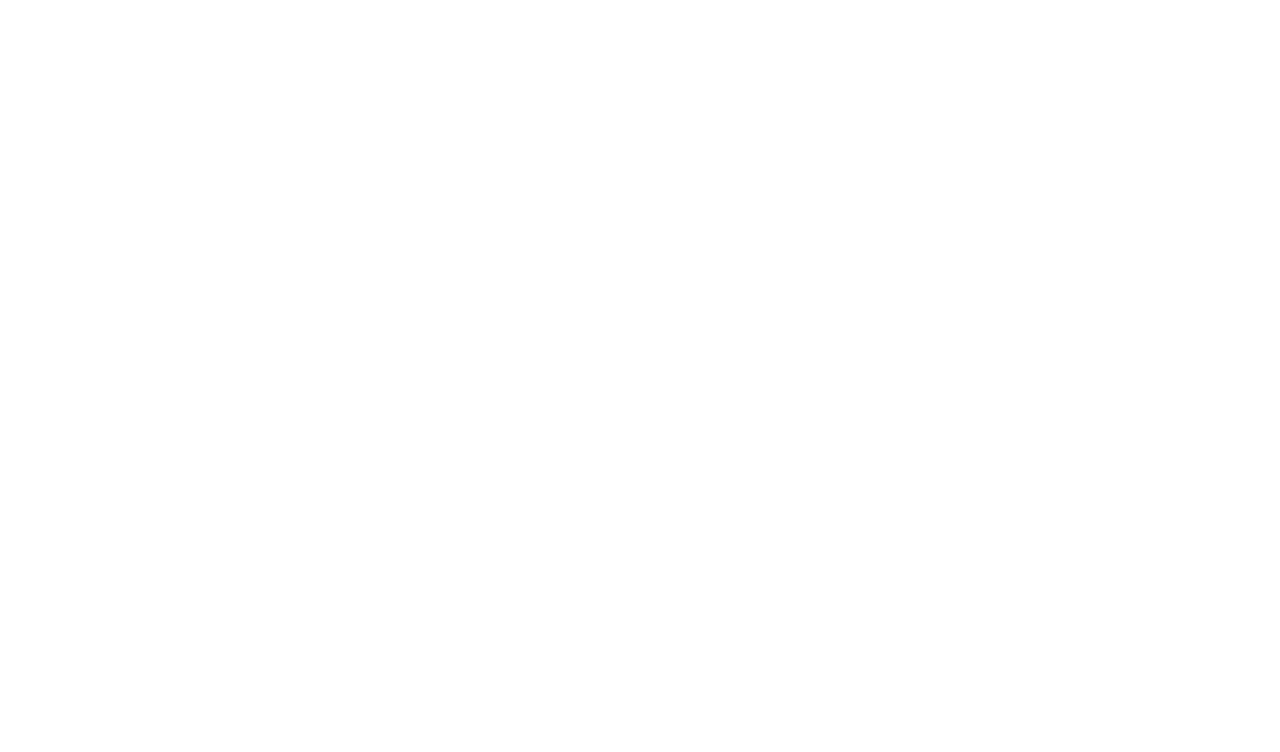
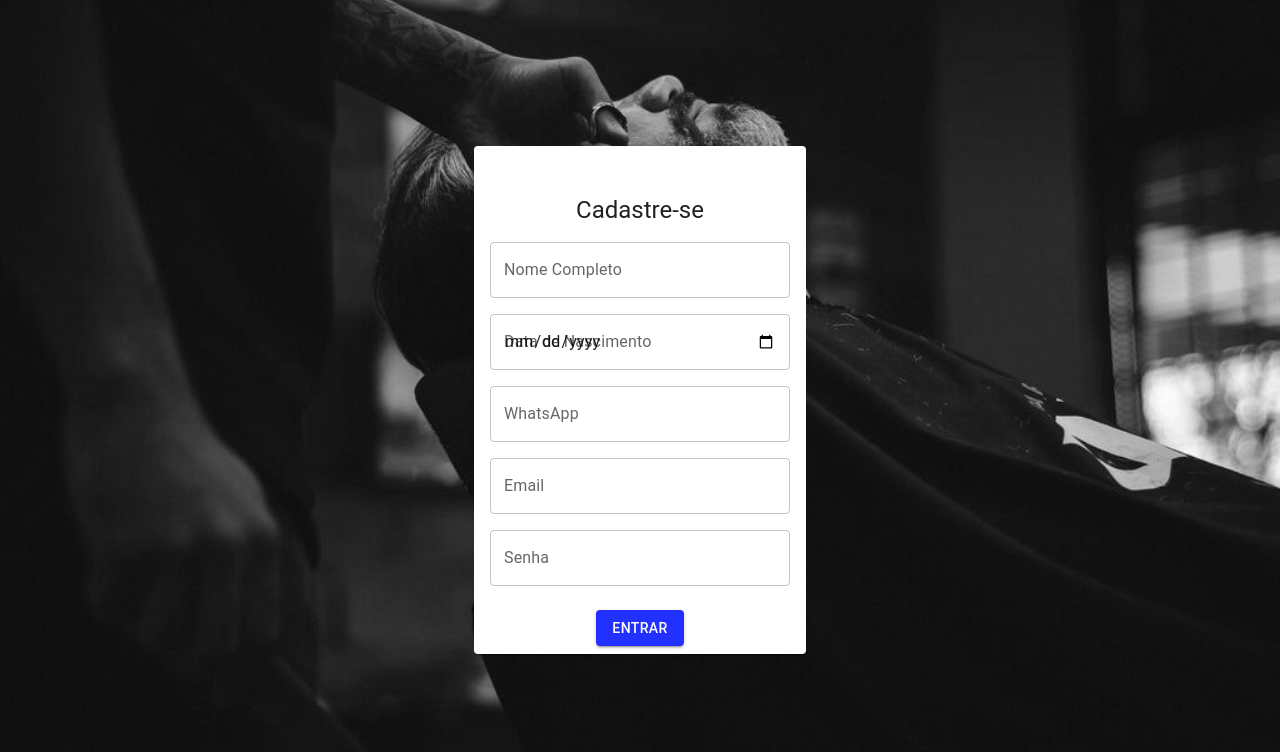
Before and after one commit to X5GuilhermeBR/barbershop-frontend, a React (Create React App) app: page /registre-se in a window 1280 px wide. Before the commit this address had no page. Shown: the top 752 px of the page. Built offline with nearby package versions, Linux system fonts and the light colour scheme.

Commit message:
Criado tela de cadastro de usuário funcionando e de usuário cadastrado.

```diff
--- a/package.json
+++ b/package.json
@@ -11,14 +11,16 @@
     "@testing-library/jest-dom": "^5.17.0",
     "@testing-library/react": "^13.4.0",
     "@testing-library/user-event": "^13.5.0",
+    "axios": "^1.6.7",
     "normalize.css": "^8.0.1",
     "react": "^18.2.0",
     "react-dom": "^18.2.0",
     "react-router": "^6.22.2",
-    "react-router-dom": "^6.22.2",
+    "react-router-dom": "^6.22.3",
     "react-scripts": "5.0.1",
     "styled-components": "^6.1.8",
-    "web-vitals": "^2.1.4"
+    "web-vitals": "^2.1.4",
+    "yup": "^1.4.0"
   },
   "scripts": {
     "start": "react-scripts start",
--- a/src/App.jsx
+++ b/src/App.jsx
@@ -1,14 +1,21 @@
 import React from 'react';
 import { Route, BrowserRouter as Router, Routes } from 'react-router-dom';
+import CreatedAccount from './pages/CreatedAccount/CreatedAccount';
 import Home from './pages/Home/Home';
+import Login from './pages/Login/Login';
+import Register from './pages/Register/Register';
 
 function App() {
   return (
     <Router>
       <Routes>
         <Route path="/" element={<Home />} />
+        <Route path="/login" element={<Login />} />
+        <Route path="/registre-se" element={<Register />} />
+        <Route path="/conta-criada" element={<CreatedAccount />} />
       </Routes>
     </Router>
   );
 }
+
 export default App;
--- /dev/null
+++ b/src/pages/CreatedAccount/CreatedAccount.jsx
@@ -0,0 +1,41 @@
+import { Box, Card, Typography } from '@mui/material';
+import React from 'react';
+import background from '../../assets/background.jpg';
+
+function Register() {
+  return (
+    <Box
+      sx={{
+        width: '100%',
+        height: '100vh',
+        display: 'flex',
+        alignItems: 'center',
+        justifyContent: 'center',
+        backgroundImage: `url(${background})`,
+        backgroundSize: 'cover',
+        backgroundPosition: 'center',
+      }}
+    >
+      <Card sx={{ maxWidth: 400 }}>
+        <Box
+          sx={{
+            display: 'flex',
+            flexDirection: 'column',
+            gap: 2,
+            width: '300px',
+            padding: 2,
+          }}
+        >
+          <Typography variant="h5" align="center">
+            Conta Criada
+          </Typography>
+          <Typography align="center">
+            Por favor, verifique seu e-mail para ativar sua conta.
+          </Typography>
+        </Box>
+      </Card>
+    </Box>
+  );
+}
+
+export default Register;
--- /dev/null
+++ b/src/pages/Login/Login.jsx
@@ -0,0 +1,51 @@
+import { Box, Button, Card, CardActions, CardContent, TextField, Typography } from '@mui/material';
+import background from '../../assets/background.jpg';
+
+function Login() {
+  return (
+    <Box
+      sx={{
+        width: '100%',
+        height: '100vh',
+        display: 'flex',
+        alignItems: 'center',
+        justifyContent: 'center',
+        backgroundImage: `url(${background})`,
+        backgroundSize: 'cover',
+        backgroundPosition: 'center',
+      }}
+    >
+      <Card sx={{ maxWidth: 400 }}>
+        <CardContent />
+        <Box
+          sx={{
+            display: 'flex',
+            flexDirection: 'column',
+            gap: 2,
+            width: '300px',
+            padding: 2,
+          }}
+        >
+          <Typography variant="h5" align="center">
+            Login
+          </Typography>
+
+          <TextField fullWidth label="Email" type="email" />
+          <TextField fullWidth label="Password" type="password" />
+        </Box>
+        <CardActions>
+          <Box sx={{ width: '100%', display: 'flex', justifyContent: 'center' }}>
+            <Button
+              variant="contained"
+              sx={{ backgroundColor: '#2231ff', '&:hover': { backgroundColor: '#2231ff' } }} // Cor do botão e cor do hover
+            >
+              ENTRAR
+            </Button>
+          </Box>
+        </CardActions>
+      </Card>
+    </Box>
+  );
+}
+
+export default Login;
--- /dev/null
+++ b/src/pages/Register/Register.jsx
@@ -0,0 +1,168 @@
+import {
+  Box,
+  Button,
+  Card,
+  CardActions,
+  CardContent,
+  CircularProgress,
+  TextField,
+  Typography,
+} from '@mui/material';
+import React, { useState } from 'react';
+import { useNavigate } from 'react-router-dom';
+// eslint-disable-next-line import/no-extraneous-dependencies
+import * as yup from 'yup';
+import background from '../../assets/background.jpg';
+import { createAccount } from '../../service/api';
+
+function Register() {
+  const [email, setEmail] = useState('');
+  const [name, setName] = useState('');
+  const [birthday, setBirthday] = useState('');
+  const [cellphone, setCellphone] = useState('');
+  const [password, setPassword] = useState('');
+  const [emailError, setEmailError] = useState('');
+  const [nameError, setNameError] = useState('');
+  const [birthdayError, setBirthdayError] = useState('');
+  const [cellphoneError, setCellphoneError] = useState('');
+  const [passwordError, setPasswordError] = useState('');
+  const [isLoading, setIsLoading] = useState('');
+  const profile = 'Clients';
+  const navigate = useNavigate();
+
+  const registerSchema = yup.object().shape({
+    name: yup.string().required(),
+    birthday: yup.string().required(),
+    cellphone: yup.string(),
+    email: yup.string().email().required(),
+    password: yup.string().required().min(6),
+  });
+
+  const handleSubmit = () => {
+    setIsLoading(true);
+
+    registerSchema
+      .validate({ email, name, birthday, cellphone, password }, { abortEarly: false })
+      .then(() => {
+        createAccount({ profile, email, name, birthday, cellphone, password }).then(() => {
+          setIsLoading(false);
+          navigate('/conta-criada');
+        });
+      })
+      .catch((errors) => {
+        setIsLoading(false);
+        errors.inner.forEach((error) => {
+          switch (error.path) {
+            case 'name':
+              setNameError(error.message);
+              break;
+            case 'email':
+              setEmailError(error.message);
+              break;
+            case 'birthday':
+              setBirthdayError(error.message);
+              break;
+            case 'cellphone':
+              setCellphoneError(error.message);
+              break;
+            case 'password':
+              setPasswordError(error.message);
+              break;
+            default:
+          }
+        });
+      });
+  };
+
+  return (
+    <Box
+      sx={{
+        width: '100%',
+        height: '100vh',
+        display: 'flex',
+        alignItems: 'center',
+        justifyContent: 'center',
+        backgroundImage: `url(${background})`,
+        backgroundSize: 'cover',
+        backgroundPosition: 'center',
+      }}
+    >
+      <Card sx={{ maxWidth: 400 }}>
+        <CardContent />
+        <Box
+          sx={{
+            display: 'flex',
+            flexDirection: 'column',
+            gap: 2,
+            width: '300px',
+            padding: 2,
+          }}
+        >
+          <Typography variant="h5" align="center">
+            Cadastre-se
+          </Typography>
+
+          <TextField
+            fullWidth
+            label="Nome Completo"
+            type="text"
+            error={!!nameError}
+            onChange={(e) => setName(e.target.value)}
+            onKeyDown={() => setNameError('')}
+          />
+          <TextField
+            fullWidth
+            label="Data de Nascimento"
+            type="date"
+            error={!!birthdayError}
+            onChange={(e) => setBirthday(e.target.value)}
+            onKeyDown={() => setBirthdayError('')}
+          />
+          <TextField
+            fullWidth
+            label="WhatsApp"
+            type="number"
+            error={!!cellphoneError}
+            onChange={(e) => setCellphone(e.target.value)}
+            onKeyDown={() => setCellphoneError('')}
+          />
+          <TextField
+            fullWidth
+            label="Email"
+            type="email"
+            error={!!emailError}
+            onChange={(e) => setEmail(e.target.value)}
+            onKeyDown={() => setEmailError('')}
+          />
+          <TextField
+            fullWidth
+            label="Senha"
+            type="password"
+            error={!!passwordError}
+            onChange={(e) => setPassword(e.target.value)}
+            onKeyDown={() => setPasswordError('')}
+          />
+        </Box>
+        <CardActions>
+          <Box sx={{ width: '100%', display: 'flex', justifyContent: 'center' }}>
+            <Button
+              variant="contained"
+              sx={{ backgroundColor: '#2231ff', '&:hover': { backgroundColor: '#2231ff' } }} // Cor do botão e cor do hover
+              onClick={handleSubmit}
+              disabled={isLoading}
+              endIcon={
+                isLoading ? (
+                  <CircularProgress variant="indeterminate" color="inherit" size={20} />
+                ) : undefined
+              }
+            >
+              ENTRAR
+            </Button>
+          </Box>
+        </CardActions>
+      </Card>
+    </Box>
+  );
+}
+
+export default Register;
--- /dev/null
+++ b/src/service/api.js
@@ -0,0 +1,25 @@
+/* eslint-disable import/no-extraneous-dependencies */
+import axios from 'axios'
+
+export const api = axios.create({
+    baseURL: 'http://localhost:3333',
+})
+
+export const createAccount = async ({ profile, email, name, birthday, cellphone, password }) =>
+    api.post('/account', {
+        profile: `${profile}`,
+        email: `${email}`,
+        name: `${name}`,
+        birthday: `${birthday}`,
+        cellphone: `${cellphone}`,
+        password: `${password}`
+        // Outros dados que você deseja enviar no corpo da requisição
+      })
+      .then(response => {
+        // Lida com a resposta da requisição de sucesso
+        console.log(response.data);
+      })
+      .catch(error => {
+        // Lida com o erro da requisição
+        console.error('Erro ao fazer a requisição:', error);
+      });
```
Also changed, not shown: 2 other files (tests, documents, lock files or other folders).
